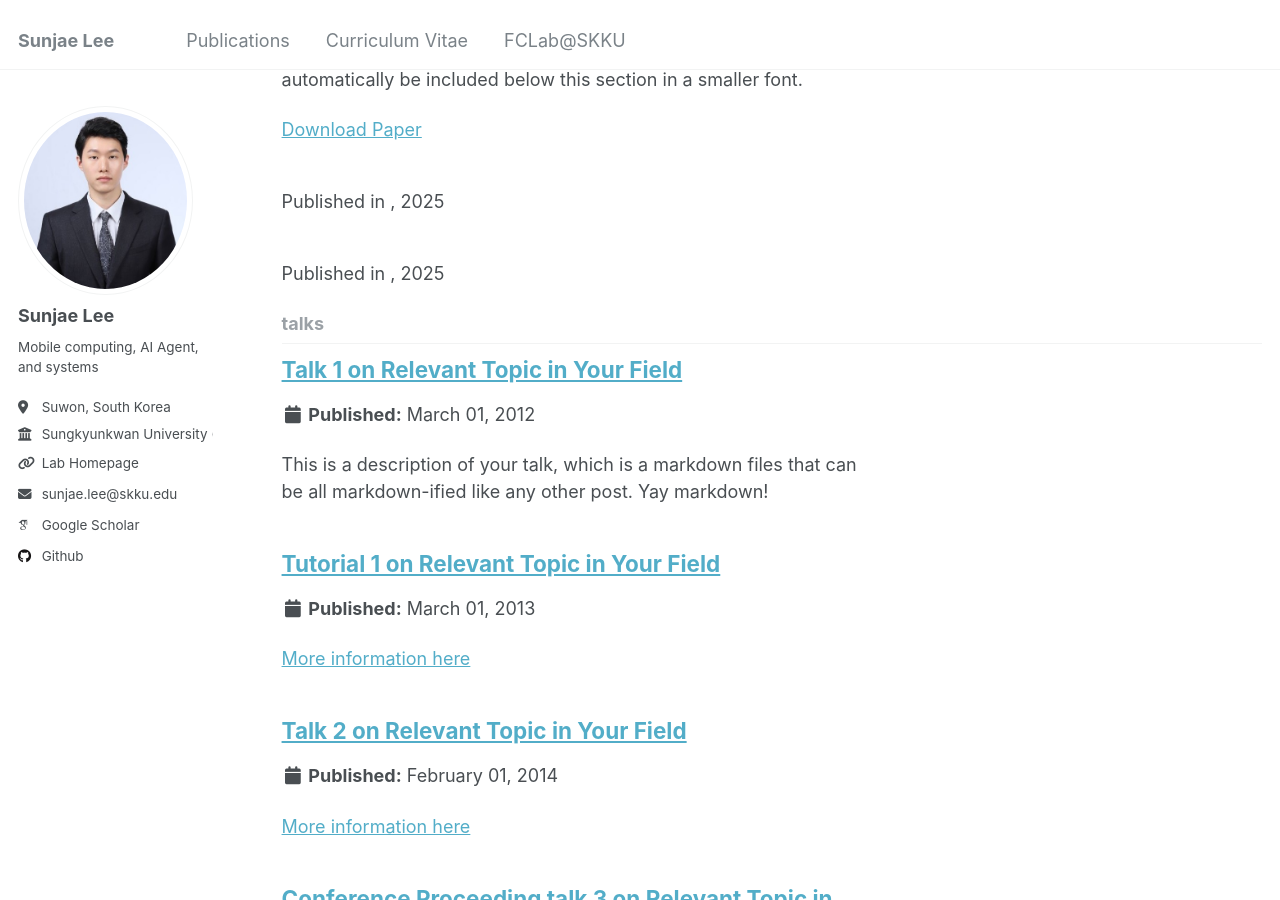
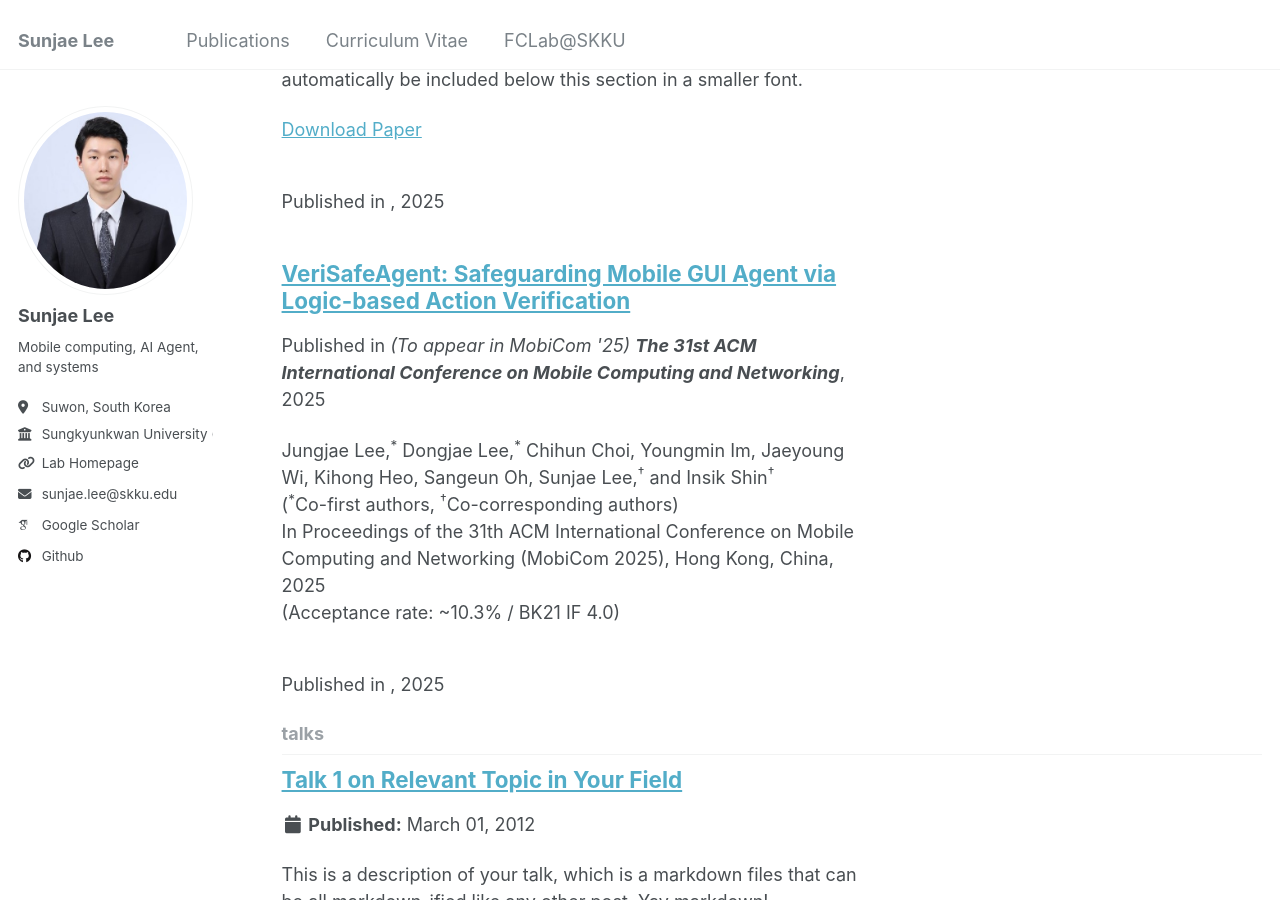
Before and after one commit to sunjae1294/sunjae1294.github.io, a Jekyll site: the page built from _pages/collection-archive.html, in a window 1280 px wide and 900 px high, scrolled down 1352 px. Built offline with Jekyll 4.4.1, drawn with Linux system fonts in a browser that asks for light colours; some web fonts are replaced.

Commit message:
add publication

```diff
--- a/_pages/publications.html
+++ b/_pages/publications.html
@@ -14,6 +14,13 @@ author_profile: true
 <h2>Conference and Journal Papers</h2>
 
 <ul>
+  <li style="margin-bottom: 15px;">
+    <strong>(To appear in MobiCom '25) VeriSafeAgent: Safeguarding Mobile GUI Agent via Logic-based Action Verification</strong><br>
+    <span style="font-size: 0.8em;">Jungjae Lee,<sup>*</sup> Dongjae Lee,<sup>*</sup> Chihun Choi, Youngmin Im, Jaeyoung Wi, Kihong Heo , Sangeun Oh, <u>Sunjae Lee</u><sup>†</sup>, Insik Shin<sup>†</sup> (* Co-first authors, <sup>†</sup>Co-corresponding authors)<br>
+      In Proceedings of the 31th ACM International Conference on Mobile Computing and Networking (MobiCom 2025), Hong Kong, China, 2025<br>
+    </span>
+  </li>
+
   <li style="margin-bottom: 15px;">
     <strong>(MobiCom '24) MobileGPT: Augmenting LLM wih Human-like Memory for Mobile Task Automation</strong><br>
     <span style="font-size: 0.8em;"><u>Sunjae Lee</u>, Junyoung Choi, Jungjae Lee, Munim Hasan Wasi, Hojun Choi, Steven Y. Ko, Sangeun Oh<sup>†</sup>, Insik Shin<sup>†</sup> (<sup>†</sup>Co-corresponding authors)<br>
@@ -93,7 +100,7 @@ author_profile: true
 <ul>
   <li style="margin-bottom: 15px;">
     <strong>Towards Ubiquitous and Intelligent Mobile Computing: From UI Distribution to Mobile AI Agents</strong><br>
-    <span style="font-size: 0.8em;"><strong>Sunjae Lee</strong>, Korea Advanced Institute of Science and Technology Ph.D. Thesis, 2025</span>
+    <span style="font-size: 0.8em;"><strong>Sunjae Lee</strong>, Korea Advanced Institute of Science and Technology Ph.D. Thesis, 2025 (<strong>Outstanding Ph.D. Dissertation Award</strong>)</span>
   </li>
 
   <li style="margin-bottom: 15px;">
--- /dev/null
+++ b/_publications/2025-10-01-verisafeagent.md
@@ -0,0 +1,15 @@
+---
+title: "VeriSafeAgent: Safeguarding Mobile GUI Agent via Logic-based Action Verification"
+collection: publications
+category: conferences
+permalink: /publication/2025-10-01-verisafeagent
+date: 2025-10-01
+venue: "(To appear in MobiCom '25) <strong>The 31st ACM International Conference on Mobile Computing and Networking</strong>"
+---
+
+Jungjae Lee,<sup>*</sup> Dongjae Lee,<sup>*</sup> Chihun Choi, Youngmin Im, Jaeyoung Wi, Kihong Heo, Sangeun Oh, Sunjae Lee,<sup>†</sup> and Insik Shin<sup>†</sup> <br>
+(<sup>*</sup>Co-first authors, <sup>†</sup>Co-corresponding authors)
+<br>
+In Proceedings of the 31th ACM International Conference on Mobile Computing and Networking (MobiCom 2025), Hong Kong, China, 2025
+<br>
+(Acceptance rate: ~10.3% / BK21 IF 4.0)
```
Also changed, not shown: _pages/about.md (+1 -0 lines), 1 other file.
